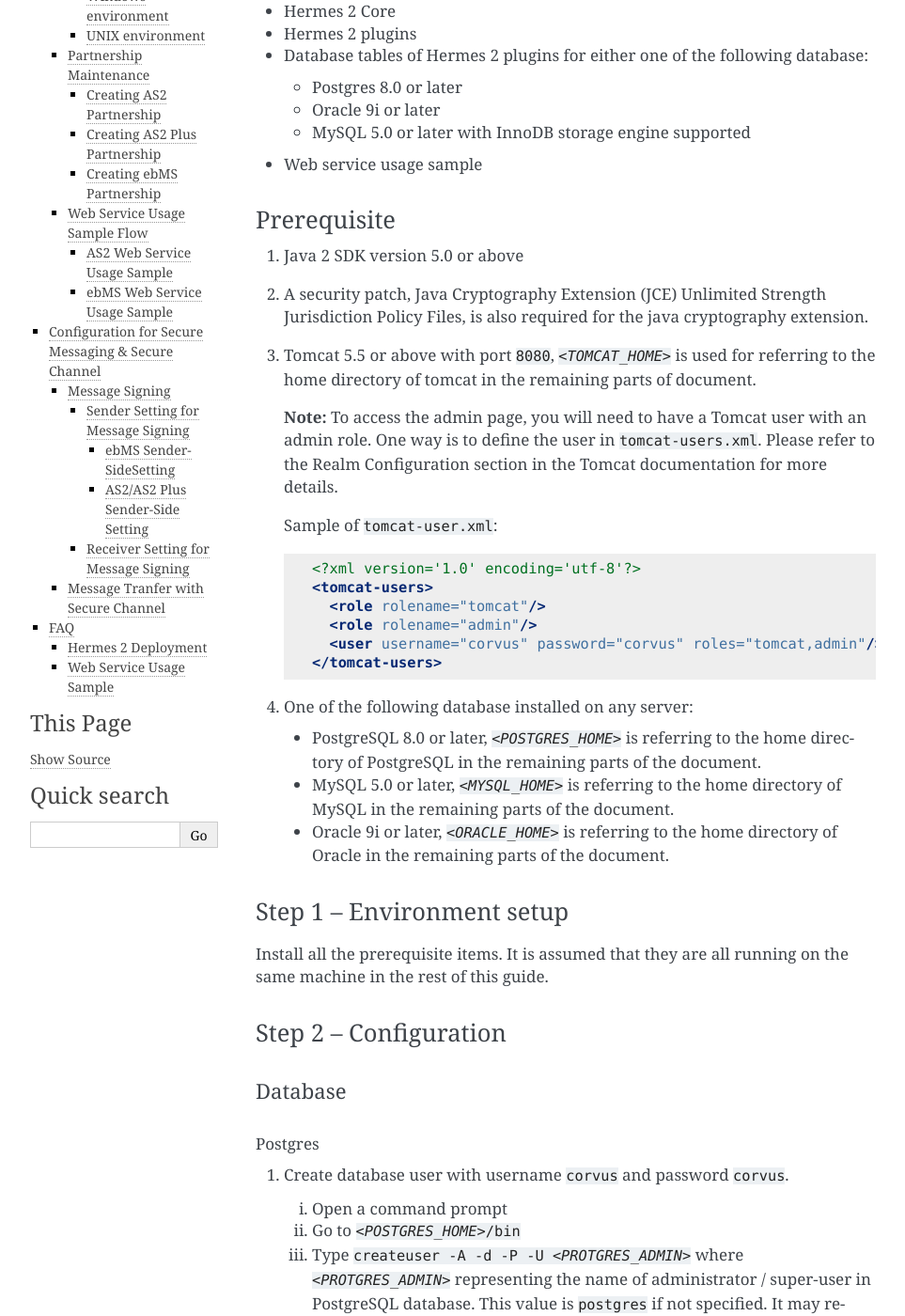
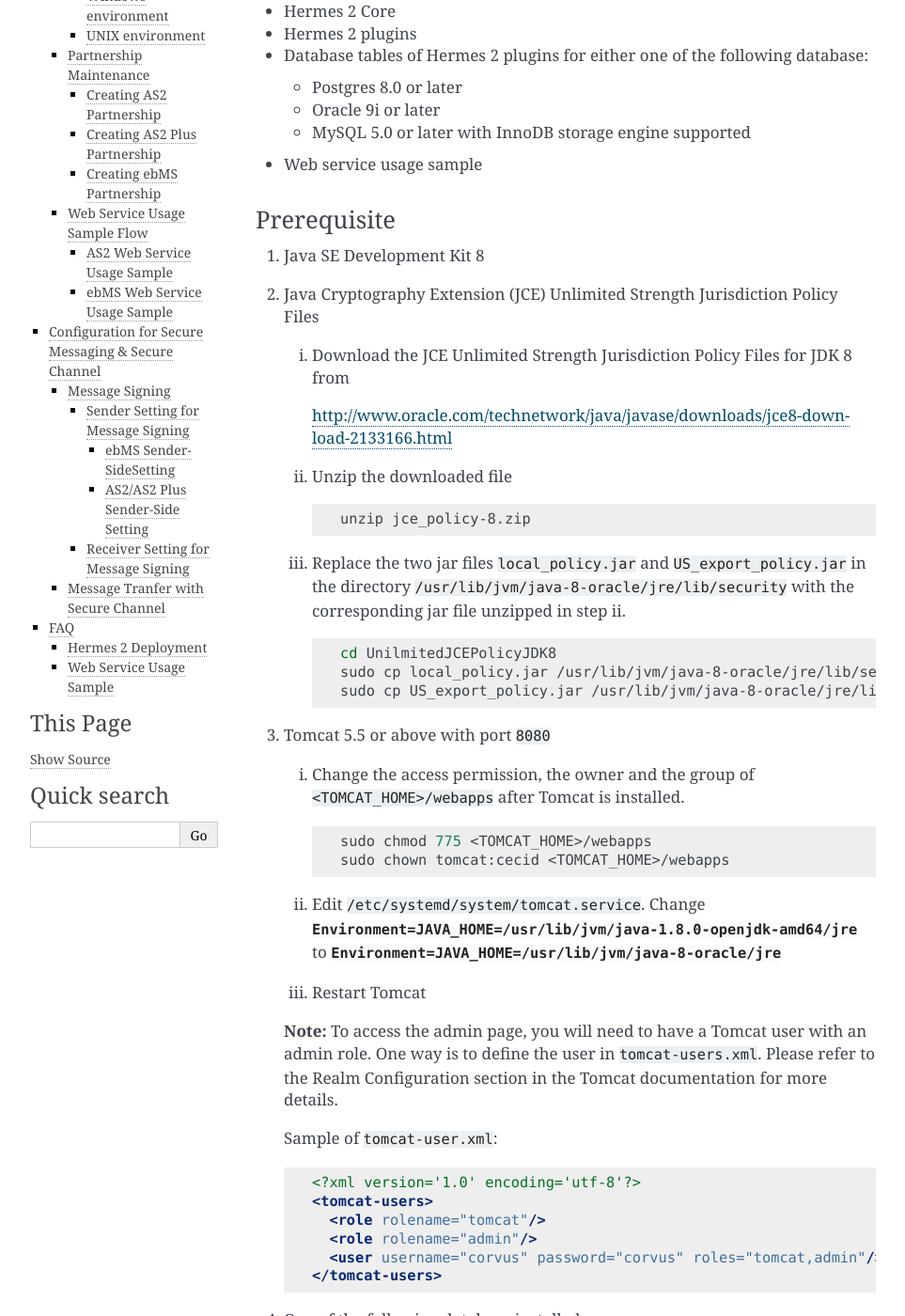
Before and after one commit to cecid/hermes-docs, a Sphinx documentation site: the page built from docs/source/installation.rst, in a window 1280 px wide and 1400 px high, scrolled down 586 px. Shown: the whole window at 94% size, without its empty margins (148-1111 px from the left). Built offline with Sphinx 7.4.7, drawn with Linux system fonts in a browser that asks for light colours; some of the changed text lies outside the part shown.

Commit message:
Revised prerequisite and environment settings.

```diff
--- a/docs/source/installation.rst
+++ b/docs/source/installation.rst
@@ -30,10 +30,39 @@
 
 
 Prerequisite
-^^^^^^^^^^^^^^^^^
-1. Java 2 SDK version 5.0 or above
-#. A security patch, Java Cryptography Extension (JCE) Unlimited Strength Jurisdiction Policy Files, is also required for the java cryptography extension.
-#. Tomcat 5.5 or above with port :literal:`8080`, :file:`{<TOMCAT_HOME>}` is used for referring to the home directory of tomcat in the remaining parts of document.
+^^^^^^^^^^^^
+1. Java SE Development Kit 8
+#. Java Cryptography Extension (JCE) Unlimited Strength Jurisdiction Policy Files
+
+   i. Download the JCE Unlimited Strength Jurisdiction Policy Files for JDK 8 from
+
+      http://www.oracle.com/technetwork/java/javase/downloads/jce8-download-2133166.html
+
+   #. Unzip the downloaded file
+
+      .. code:: sh
+
+        unzip jce_policy-8.zip
+
+   #. Replace the two jar files :file:`local_policy.jar` and :file:`US_export_policy.jar` in the directory :file:`/usr/lib/jvm/java-8-oracle/jre/lib/security` with the corresponding jar file unzipped in step ii.
+
+      .. code:: sh
+
+        cd UnilmitedJCEPolicyJDK8
+        sudo cp local_policy.jar /usr/lib/jvm/java-8-oracle/jre/lib/security/local_policy.jar
+        sudo cp US_export_policy.jar /usr/lib/jvm/java-8-oracle/jre/lib/security/US_export_policy.jar
+
+#. Tomcat 5.5 or above with port :literal:`8080`
+
+   i. Change the access permission, the owner and the group of :file:`<TOMCAT_HOME>/webapps` after Tomcat is installed.
+
+      .. code:: sh
+
+        sudo chmod 775 <TOMCAT_HOME>/webapps
+        sudo chown tomcat:cecid <TOMCAT_HOME>/webapps
+
+   #. Edit :file:`/etc/systemd/system/tomcat.service`. Change :envvar:`Environment=JAVA_HOME=/usr/lib/jvm/java-1.8.0-openjdk-amd64/jre` to :envvar:`Environment=JAVA_HOME=/usr/lib/jvm/java-8-oracle/jre`
+   #. Restart Tomcat
 
    **Note:**  To access the admin page, you will need to have a Tomcat user with an admin role.  One way is to define the user in :file:`tomcat-users.xml`.  Please refer to the Realm Configuration section in the Tomcat documentation for more details.
 
@@ -41,18 +70,18 @@
 
    .. code-block:: xml
 
-       <?xml version='1.0' encoding='utf-8'?>
-       <tomcat-users>
-         <role rolename="tomcat"/>
-         <role rolename="admin"/>
-         <user username="corvus" password="corvus" roles="tomcat,admin"/>
-       </tomcat-users>
+      <?xml version='1.0' encoding='utf-8'?>
+      <tomcat-users>
+        <role rolename="tomcat"/>
+        <role rolename="admin"/>
+        <user username="corvus" password="corvus" roles="tomcat,admin"/>
+      </tomcat-users>
 
 #. One of the following database installed on any server:
 
-  * PostgreSQL 8.0 or later, :file:`{<POSTGRES_HOME>}` is referring to the home directory of PostgreSQL in the remaining parts of the document.
-  * MySQL 5.0 or later, :file:`{<MYSQL_HOME>}` is referring to the home directory of MySQL in the remaining parts of the document.
-  * Oracle 9i or later, :file:`{<ORACLE_HOME>}` is referring to the home directory of Oracle in the remaining parts of the document.
+   * PostgreSQL 8.0 or later, :file:`{<POSTGRES_HOME>}` is referring to the home directory of PostgreSQL in the remaining parts of the document.
+   * MySQL 5.0 or later, :file:`{<MYSQL_HOME>}` is referring to the home directory of MySQL in the remaining parts of the document.
+   * Oracle 9i or later, :file:`{<ORACLE_HOME>}` is referring to the home directory of Oracle in the remaining parts of the document.
 
 Step 1 – Environment setup
 ^^^^^^^^^^^^^^^^^^^^^^^^^^
@@ -293,12 +322,18 @@
 """"""""""""""""
 
 1. Set environment variable :envvar:`JAVA_HOME` to the directory installed the java.
-
-2. Change the permission of all shell-script files to :literal:`755` by following command.
+#. Change the permission of all shell-script files to :literal:`755` by the following command.
 
    .. code:: sh
 
-      chown 755 *.sh
+      sudo chmod 755 *.sh
+
+#. Change the owner and the group of :file:`<HERMES2_HOME>` and :file:`<TOMCAT_HOME>/webapps/corvus` by the following commands.
+
+  .. code:: sh
+
+     sudo chown -R tomcat:cecid <HERMES2_HOME>
+     sudo chown -R tomcat:cecid <TOMCAT_HOME>/webapps/corvus
 
 Partnership Maintenance
 ^^^^^^^^^^^^^^^^^^^^^^^
```
